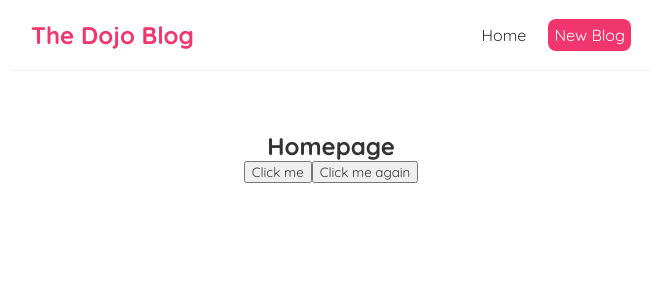
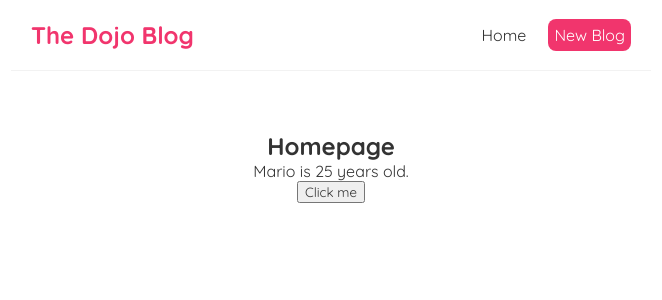
Before and after one commit to ebenofere/react-netninja, a React (Create React App) app: page / in a window 1280 px wide. Shown: the top 300 px of the page, without its empty margins (309-971 px from the left). Built offline with nearby package versions, Linux system fonts and the light colour scheme.

Commit message:
learnt how to use the 'useState' hook

```diff
--- a/src/Home.js
+++ b/src/Home.js
@@ -1,18 +1,20 @@
+import { useState } from 'react';
+
 const Home = () => {
+    // let name = 'Mario';
+    const [name, setName] = useState('Mario');
+    const [age, setAge] = useState(25);
 
-    const handleClick = (e) => {
-        console.log('hello, ninja', e);
-    }
-
-    const handleClickAgain = (name, e) => {
-        console.log('hello ' + name, e.target);
+    const handleClick = () => {
+        setName('Eben');
+        setAge(28);
     }
 
     return (
         <div className="home">
             <h2>Homepage</h2>
+            <p>{ name } is { age } years old.</p>
             <button onClick={handleClick}>Click me</button>
-            <button onClick= {(e) => handleClickAgain('mario', e)}>Click me again</button>
         </div>
     );
 }
```
Also changed, not shown: src/practice.txt (added).
